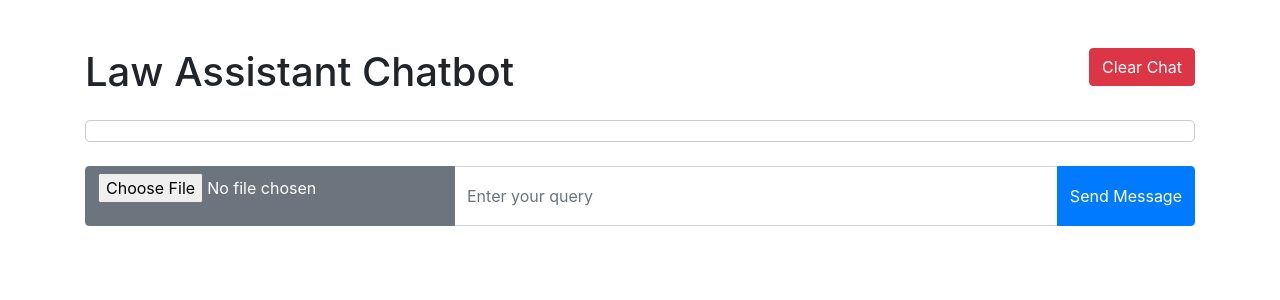
After one commit to DotKhalid/Khalid, a Flask app: page /law_assistant/ in a window 1280 px wide. The commit adds this page. Shown: the top 300 px of the page. Run offline with Flask 3, Linux system fonts and the light colour scheme; some libraries are stand-ins or nearby versions.

Commit message:
add law assistant

```diff
--- a/app.py
+++ b/app.py
@@ -3,8 +3,11 @@
 from flask import Flask, render_template
 from finance_gpt import finance_gpt_app
 from quiz_generator import quiz_app
+from law_assistant import law_assistant_app
 
 app = Flask(__name__)
+app.secret_key = '123456789'
+
 
 # Define routes for different projectsss
 @app.route('/')
@@ -14,6 +17,7 @@ def home():
 # Register the project-specific apps
 app.register_blueprint(finance_gpt_app, url_prefix='/finance_gpt')
 app.register_blueprint(quiz_app, url_prefix='/quiz_generator')
+app.register_blueprint(law_assistant_app, url_prefix='/law_assistant')
 
 if __name__ == '__main__':
     app.run(port=8000,debug=True)
--- /dev/null
+++ b/law_assistant.py
@@ -0,0 +1,126 @@
+from flask import Flask, render_template, request, redirect, url_for, session, Blueprint
+from datetime import datetime
+import openai
+import os
+from dotenv import load_dotenv
+
+# Load API key from .env file
+load_dotenv()
+api_key = os.getenv("OPENAI_API_KEY")
+
+# Initialize OpenAI client
+client = openai.Client(api_key=api_key)
+
+
+
+# Function to handle the chat with the assistant
+def assistant_chatbot(user_query, thread_id=None, file_id=None):
+    if thread_id is None:
+        thread = client.beta.threads.create()
+        thread_id = thread.id
+    else:
+        thread_id = thread_id
+
+    if file_id:
+        # Create a message with the file attachment
+        message = client.beta.threads.messages.create(
+            thread_id=thread_id,
+            role="user",
+            content=user_query,
+            file_ids=[file_id]  # Attach the file by its ID
+        )
+        print("File ID sent to assistant:", file_id)  # Print the file ID
+    else:
+        # If no file ID is provided, create a message without an attachment
+        message = client.beta.threads.messages.create(
+            thread_id=thread_id,
+            role="user",
+            content=user_query
+        )
+
+    run = client.beta.threads.runs.create(
+        thread_id=thread_id,
+        assistant_id="asst_u1Y4r1YhBOwVxhNJsNa2NLoG",
+        instructions="Provide information related to law queries according to Pakistani law. Remember, if you don't know the answer, please don't hallucinate; refer to law professionals.",
+    )
+
+    # Wait for the run to complete
+    while not run.completed_at:
+        run = client.beta.threads.runs.retrieve(thread_id=thread_id, run_id=run.id)
+
+    messages = client.beta.threads.messages.list(thread_id=thread_id)
+    last_message = messages.data[0]
+    response = last_message.content[0].text.value
+
+    return response, thread_id
+
+
+
+law_assistant_app = Blueprint('law_assistant', __name__)
+
+# Initialize 'messages' in the session using before_request
+@law_assistant_app.before_request
+def before_request():
+    if 'messages' not in session:
+        session['messages'] = []
+
+@law_assistant_app.route('/')
+def home():
+    return render_template('law_assistant.html')
+
+from werkzeug.utils import secure_filename
+
+@law_assistant_app.route('/law_assistant', methods=['POST'])
+def chat():
+    user_query = request.form['query']
+    user_file = request.files['file']
+    print(user_file)
+    print(user_query)
+    if user_query.strip():
+        response, thread_id = assistant_chatbot(user_query, session.get('thread_id'))
+        session['thread_id'] = thread_id
+        timestamp = datetime.now().strftime("%Y-%m-%d %H:%M:%S")
+        session['messages'].append((timestamp, user_query))
+        session['messages'].append((timestamp, response))
+
+    if user_file:
+        print("Uploaded file type:", user_file.content_type)
+        # Ensure a secure filename to prevent any potential security issues
+        filename = secure_filename(user_file.filename)
+
+        # Save the uploaded file locally (you can adjust the path as needed)
+        file_path = os.path.join('static', 'uploads', filename)
+        user_file.save(file_path)
+
+        # Now, you can upload the saved file to OpenAI
+        with open(file_path, 'rb') as file_data:
+            file = client.files.create(
+                file=file_data,
+                purpose='assistants'
+            )
+
+        file_id = file.id
+
+        print("File ID coming from chat:", file_id)
+        response, thread_id = assistant_chatbot(user_query, session.get('thread_id'), file_id)
+        session['thread_id'] = thread_id
+        timestamp = datetime.now().strftime("%Y-%m-%d %H:%M:%S")
+        session['messages'].append((timestamp, user_query))
+        session['messages'].append((timestamp, response))
+
+    return redirect(url_for('law_assistant.home'))
+
+
+@law_assistant_app.route('/clear', methods=['POST'])
+def clear_chat():
+    thread_id = session.get('thread_id')
+
+    if thread_id:
+        # Delete the thread if a thread ID is available
+        client.beta.threads.delete(thread_id)
+
+    # Clear the session messages
+    session['messages'] = []
+
+    # Redirect to the '/law_assistant/' URL
+    return redirect(url_for('law_assistant'))
--- /dev/null
+++ b/templates/law_assistant.html
@@ -0,0 +1,99 @@
+<!DOCTYPE html>
+<html lang="en">
+<head>
+    <meta charset="UTF-8">
+    <meta name="viewport" content="width=device-width, initial-scale=1.0">
+    <title>Law Assistant Chatbot</title>
+    <link rel="stylesheet" href="https://stackpath.bootstrapcdn.com/bootstrap/4.5.2/css/bootstrap.min.css">
+    <style>
+        /* Custom CSS styles for chat */
+        .chat-box {
+            max-height: 400px;
+            overflow-y: scroll;
+            border: 1px solid #ccc;
+            border-radius: 5px;
+            padding: 10px;
+        }
+
+        .message {
+            display: flex;
+            margin-bottom: 10px;
+        }
+
+        .user-avatar {
+            width: 40px;
+            height: 40px;
+            border-radius: 50%;
+            margin-right: 10px;
+        }
+
+        .bot-avatar {
+            width: 40px;
+            height: 40px;
+            border-radius: 50%;
+            margin-left: 10px;
+        }
+
+        .message p {
+            background-color: #f0f0f0;
+            padding: 10px;
+            border-radius: 5px;
+        }
+
+        .timestamp {
+            font-size: 12px;
+            color: #888;
+        }
+
+        /* Additional styles for input and button */
+        .query-input {
+            height: 60px; /* Increase the height of the input box */
+        }
+
+        .send-button {
+            font-size: 16px; /* Increase the font size of the button */
+            height: 60px; /* Increase the height of the button */
+        }
+    </style>
+</head>
+<body>
+    <div class="container mt-5">
+        <form method="POST" action="/clear" class="mb-4">
+            <button type="submit" class="btn btn-danger float-right">Clear Chat</button>
+        </form>
+        <h1 class="mb-4 text-left">Law Assistant Chatbot</h1>
+
+
+        <div class="chat-box">
+            {% for message in session['messages'] %}
+                <div class="message {% if message[1] == 'Bot' %}bot{% endif %}">
+                    {% if message[1] == 'User' %}
+                        <img src="/static/assets/images/User_follower_icons_social_media_notification_icon_in_speech_bubbles_vector_illustration.jpg" alt="User Avatar" class="user-avatar">
+                    {% else %}
+                        <img src="/static/assets/images/28638.jpg" alt="Bot Avatar" class="bot-avatar">
+                    {% endif %}
+                    <p>{{ message[1] }}:</p>
+                    <p>{{ message[2] }}</p>
+                    <p class="timestamp">{{ message[0] }}</p>
+                </div>
+            {% endfor %}
+        </div>
+
+        <form method="POST" action="/law_assistant" class="mt-4" enctype="multipart/form-data">
+            <div class="input-group mb-3">
+                <div class="input-group-prepend">
+                    <input type="file" name="file" class="btn btn-secondary" id="fileInput">
+                </div>
+                <input type="text" name="query" class="form-control query-input" placeholder="Enter your query">
+                <div class="input-group-append">
+                    <button type="submit" class="btn btn-primary send-button">Send Message</button>
+                </div>
+            </div>
+        </form>
+    </div>
+
+    <script src="https://code.jquery.com/jquery-3.5.1.slim.min.js"></script>
+    <script src="https://cdn.jsdelivr.net/npm/@popperjs/core@2.5.3/dist/umd/popper.min.js"></script>
+    <script src="https://stackpath.bootstrapcdn.com/bootstrap/4.5.2/js/bootstrap.min.js"></script>
+</body>
+</html>
```
Also changed, not shown: templates/index.html (+3 -4 lines), static/assets/images/28638.jpg (added), static/assets/images/User_follower_icons_social_media_notification_icon_in_speech_bubbles_vector_illustration.jpg (added), 4 other files.
